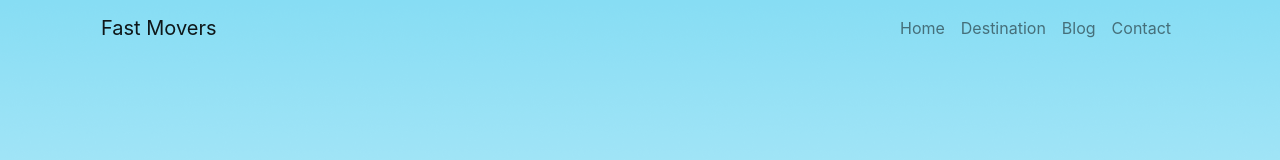
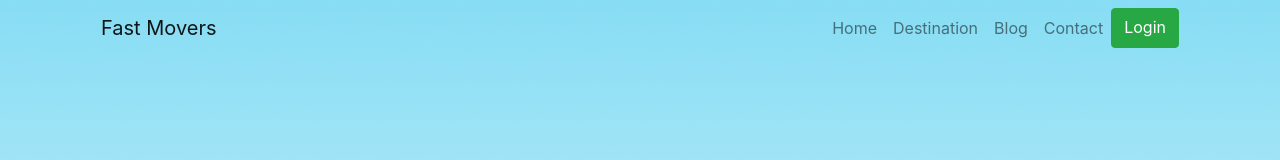
Before and after one commit to mdmahbubulalam/fast-movers, a React (Create React App) app: page /home in a window 1280 px wide. Shown: the top 160 px of the page. Built offline with nearby package versions, Linux system fonts and the light colour scheme.

Commit message:
second commit

```diff
--- a/src/App.js
+++ b/src/App.js
@@ -33,7 +33,8 @@ function App() {
               <Nav.Link href="/destination">Destination</Nav.Link>
               <Nav.Link href="#">Blog</Nav.Link>
               <Nav.Link href="#">Contact</Nav.Link>
-              {loggedInUser ? <p className="mt-2">{loggedInUser.name}</p> : <a role="button" className="btn btn-success" href="/login">Login</a>}
+              <a role="button" className="btn btn-success" href="/login">Login</a>
+              {loggedInUser && <p className="mt-2">{loggedInUser.name}</p>}
             </Nav>
         </Navbar>
 
```
Also changed, not shown: firebase.json.
